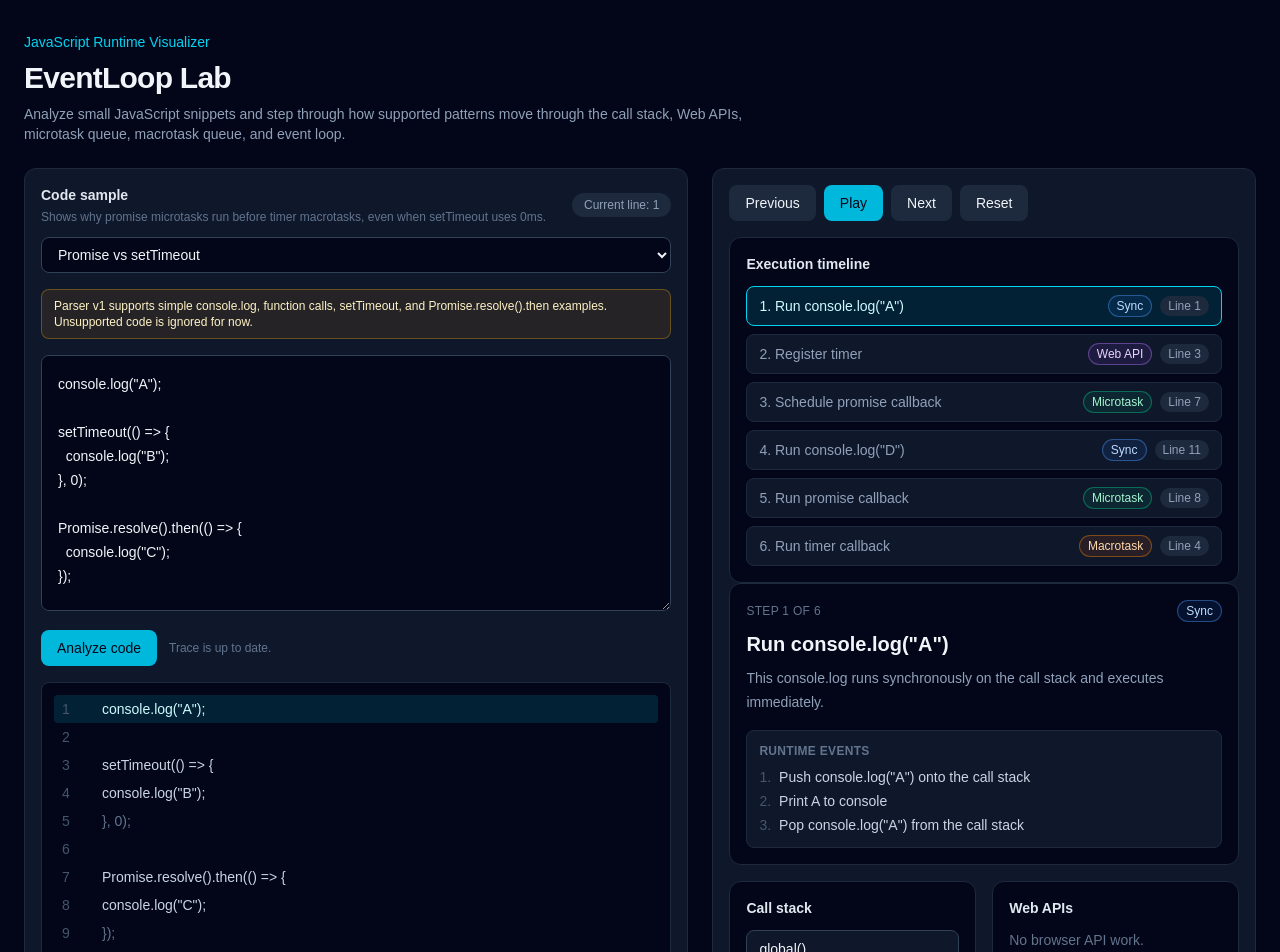
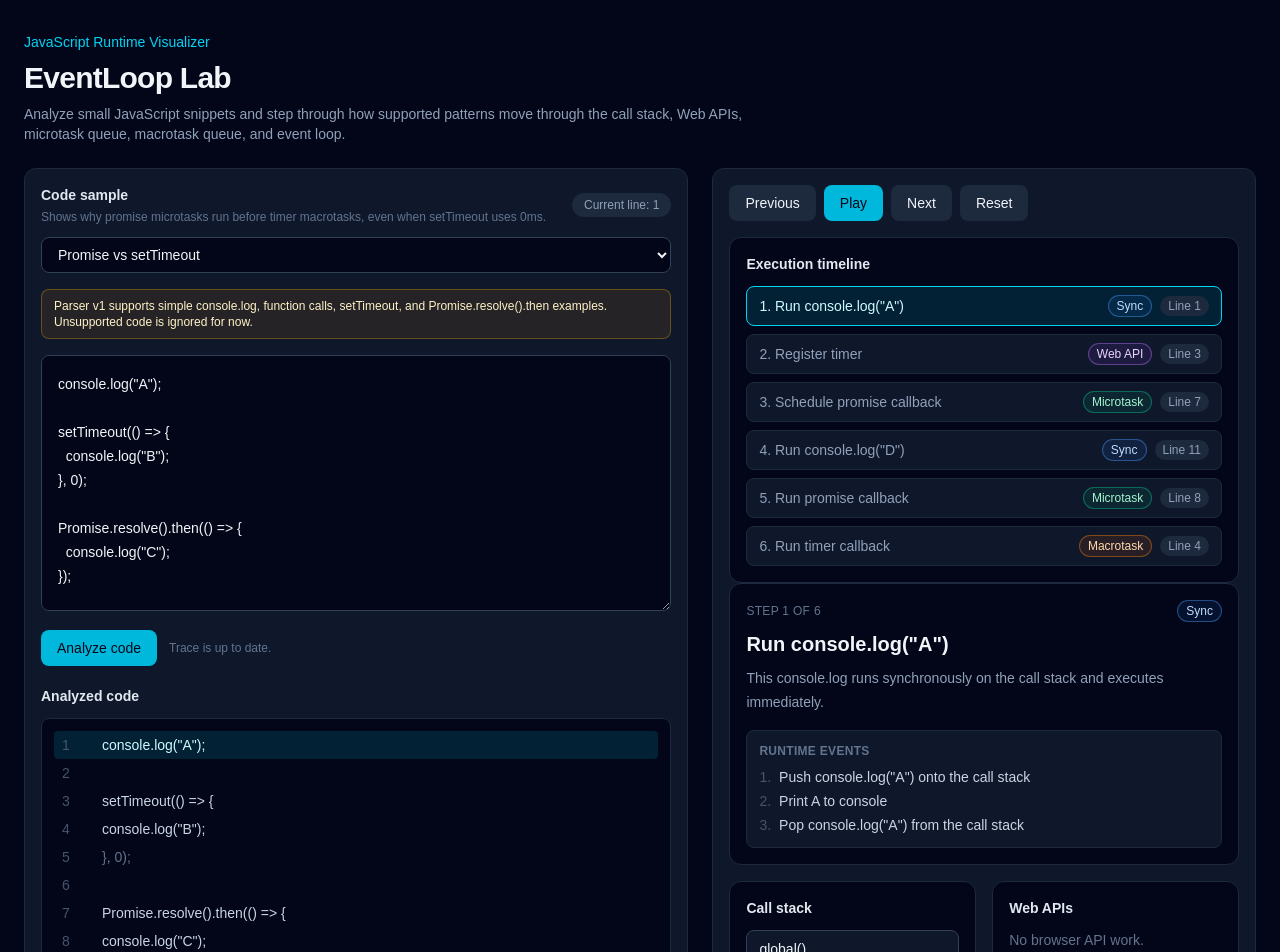
Before and after one commit to ambarbs/eventloop-lab, a Next.js app: page / in a window 1280 px wide. Shown: the top 952 px of the page. Built offline with nearby package versions, Linux system fonts and the light colour scheme.

Commit message:
Extract analyzed code preview component

```diff
--- a/app/page.tsx
+++ b/app/page.tsx
@@ -10,6 +10,7 @@ import { TraceDiagnostics } from '@/components/trace/TraceDiagnostics';
 import { TraceControls } from '@/components/trace/TraceControls';
 import { StepDetail } from '@/components/trace/StepDetail';
 import { ConsoleOutput } from '@/components/trace/ConsoleOutput';
+import { AnalyzedCodePreview } from '@/components/code/AnalyzedCodePreview';
 
 export default function Home() {
   const [selectedSampleId, setSelectedSampleId] = useState(defaultSample.id);
@@ -183,36 +184,12 @@ export default function Home() {
                 </span>
               )}
             </div>
-            <div className="mt-4 rounded-lg border border-slate-800 bg-slate-950 p-3 font-mono text-sm">
-              {codeLines.map((line, index) => {
-                const lineNumber = index + 1;
-                const isCurrentLine = currentStep
-                  ? lineNumber === currentStep.line
-                  : false;
-                const canSelectLine = tracedLines.has(lineNumber);
-
-                return (
-                  <button
-                    key={`${lineNumber}-${line}`}
-                    type="button"
-                    disabled={!canSelectLine}
-                    onClick={() => selectLine(lineNumber)}
-                    className={`grid w-full grid-cols-[2.5rem_1fr] rounded px-2 py-1 text-left font-mono text-sm ${
-                      isCurrentLine
-                        ? 'bg-cyan-500/15 text-cyan-100'
-                        : canSelectLine
-                          ? 'text-slate-300 hover:bg-slate-800'
-                          : 'text-slate-500'
-                    } ${canSelectLine ? 'cursor-pointer' : 'cursor-default'}`}
-                  >
-                    <span className="select-none text-slate-600">
-                      {lineNumber}
-                    </span>
-                    <span>{line || ' '}</span>
-                  </button>
-                );
-              })}
-            </div>
+            <AnalyzedCodePreview
+              codeLines={codeLines}
+              currentLine={currentStep?.line}
+              tracedLines={tracedLines}
+              onSelectLine={selectLine}
+            />
           </section>
 
           <section className="rounded-xl border border-slate-800 bg-slate-900 p-4">
--- /dev/null
+++ b/components/code/AnalyzedCodePreview.tsx
@@ -0,0 +1,49 @@
+type AnalyzedCodePreviewProps = {
+  codeLines: string[];
+  currentLine?: number;
+  tracedLines: Set<number>;
+  onSelectLine: (lineNumber: number) => void;
+};
+
+export function AnalyzedCodePreview({
+  codeLines,
+  currentLine,
+  tracedLines,
+  onSelectLine,
+}: AnalyzedCodePreviewProps) {
+  return (
+    <section className="mt-5">
+      <h2 className="mb-3 text-sm font-semibold text-slate-200">
+        Analyzed code
+      </h2>
+
+      <div className="rounded-lg border border-slate-800 bg-slate-950 p-3 font-mono text-sm">
+        {codeLines.map((line, index) => {
+          const lineNumber = index + 1;
+          const isCurrentLine = lineNumber === currentLine;
+          const canSelectLine = tracedLines.has(lineNumber);
+
+          return (
+            <button
+              key={`${lineNumber}-${line}`}
+              type="button"
+              disabled={!canSelectLine}
+              onClick={() => onSelectLine(lineNumber)}
+              className={`grid w-full grid-cols-[2.5rem_1fr] rounded px-2 py-1 text-left font-mono text-sm ${
+                isCurrentLine
+                  ? 'bg-cyan-500/15 text-cyan-100'
+                  : canSelectLine
+                    ? 'text-slate-300 hover:bg-slate-800'
+                    : 'text-slate-500'
+              } ${canSelectLine ? 'cursor-pointer' : 'cursor-default'}`}
+            >
+              <span className="select-none text-slate-600">{lineNumber}</span>
+
+              <span>{line || ' '}</span>
+            </button>
+          );
+        })}
+      </div>
+    </section>
+  );
+}
```
